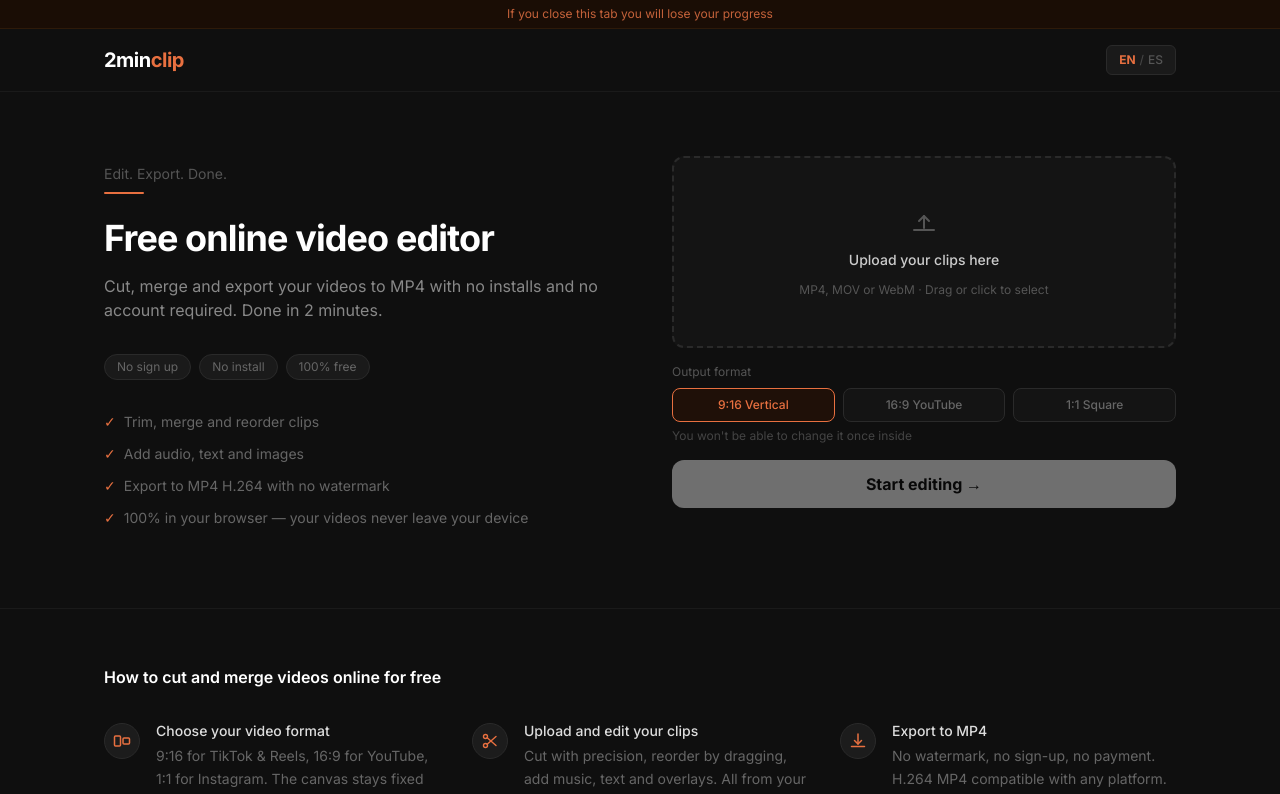
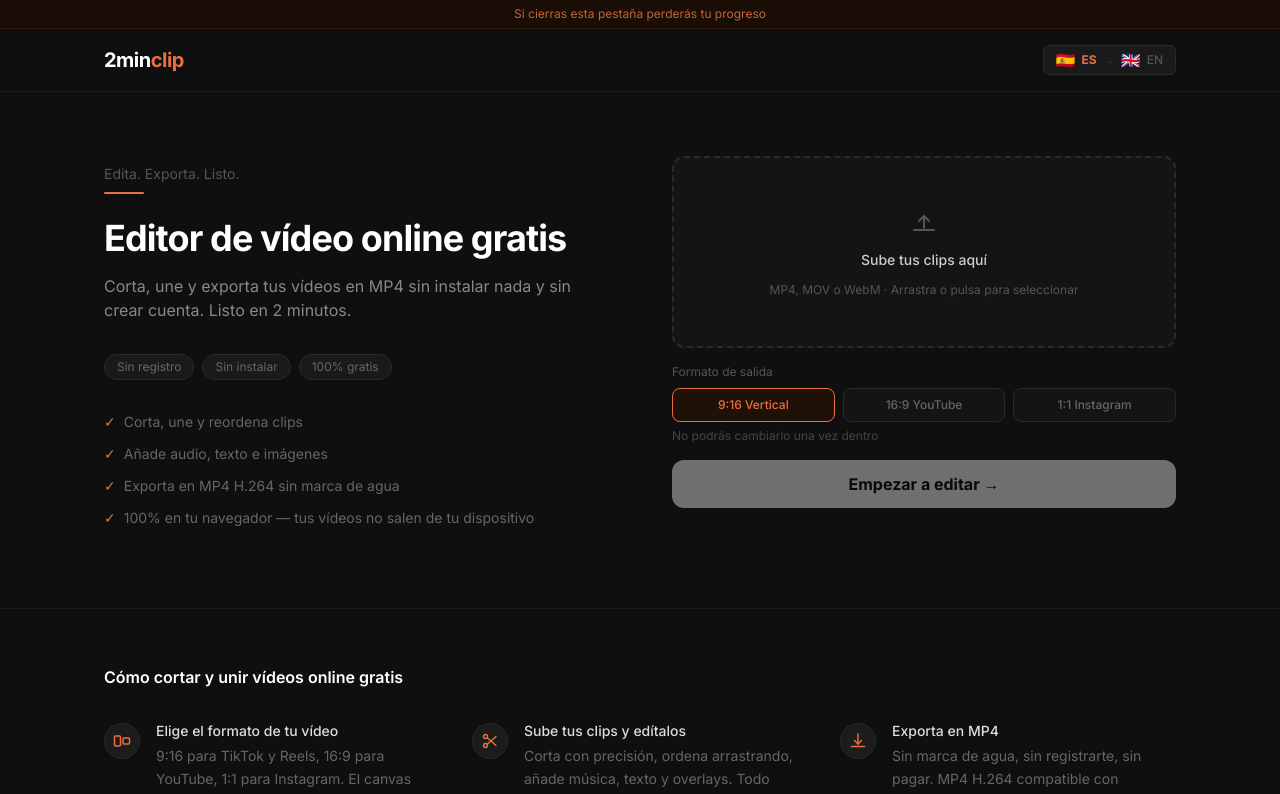
Before and after one commit to gvmaplicaciones/2minclip, a React (Vite) app: page / in a window 1280 px wide. Shown: the top 794 px of the page. Built offline with nearby package versions, Linux system fonts and the light colour scheme.

Commit message:
arreglo idiomas y banderas

```diff
--- a/src/components/LanguageSwitcher.jsx
+++ b/src/components/LanguageSwitcher.jsx
@@ -19,15 +19,20 @@ export default function LanguageSwitcher() {
     }
   }
 
+  const flags = { es: '🇪🇸', en: '🇬🇧' }
+  const labels = { es: 'ES', en: 'EN' }
+
   return (
     <button
       onClick={switchLanguage}
-      className="flex items-center gap-1 bg-[#1a1a1a] border border-[#2a2a2a] rounded-md px-3 py-1.5 text-xs font-medium"
+      className="flex items-center gap-1.5 bg-[#1a1a1a] border border-[#2a2a2a] rounded-md px-3 py-1.5 text-xs font-medium hover:border-[#444] transition-colors"
       aria-label="Cambiar idioma / Switch language"
     >
-      <span className="text-[#e87040] font-bold">{currentLang.toUpperCase()}</span>
-      <span className="text-[#444]">/</span>
-      <span className="text-[#555]">{otherLang.toUpperCase()}</span>
+      <span className="text-base leading-none">{flags[currentLang]}</span>
+      <span className="text-[#e87040] font-bold">{labels[currentLang]}</span>
+      <span className="text-[#333]">→</span>
+      <span className="text-base leading-none">{flags[otherLang]}</span>
+      <span className="text-[#555]">{labels[otherLang]}</span>
     </button>
   )
 }
--- a/src/i18n.js
+++ b/src/i18n.js
@@ -1,27 +1,24 @@
 import i18n from 'i18next'
 import { initReactI18next } from 'react-i18next'
-import LanguageDetector from 'i18next-browser-languagedetector'
 import es from './locales/es.json'
 import en from './locales/en.json'
 
+// La URL es la única fuente de verdad del idioma.
+// /en → inglés, cualquier otra ruta → español.
+const lng = window.location.pathname.startsWith('/en') ? 'en' : 'es'
+
 i18n
-  .use(LanguageDetector)
   .use(initReactI18next)
   .init({
     resources: {
       es: { translation: es },
       en: { translation: en },
     },
+    lng,
     fallbackLng: 'es',
     supportedLngs: ['es', 'en'],
-    detection: {
-      // Orden: primero lo guardado en localStorage, luego el idioma del navegador
-      order: ['localStorage', 'navigator'],
-      caches: ['localStorage'],
-      lookupLocalStorage: '2minclip_lang',
-    },
     interpolation: {
-      escapeValue: false, // React ya escapa por defecto
+      escapeValue: false,
     },
   })
 
```
